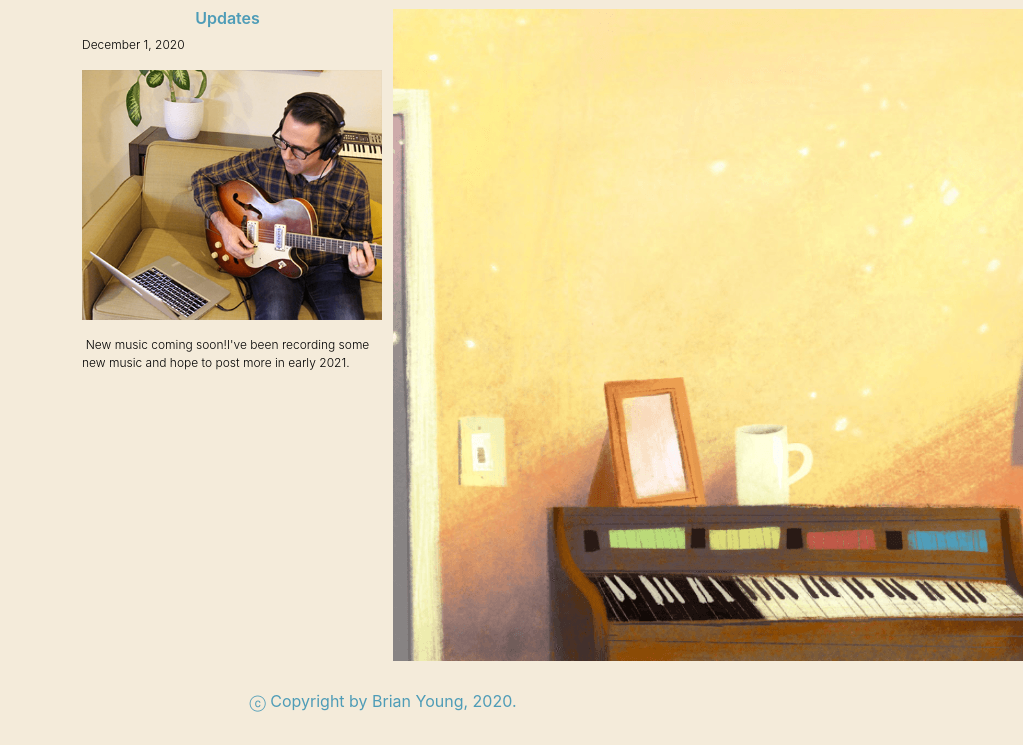
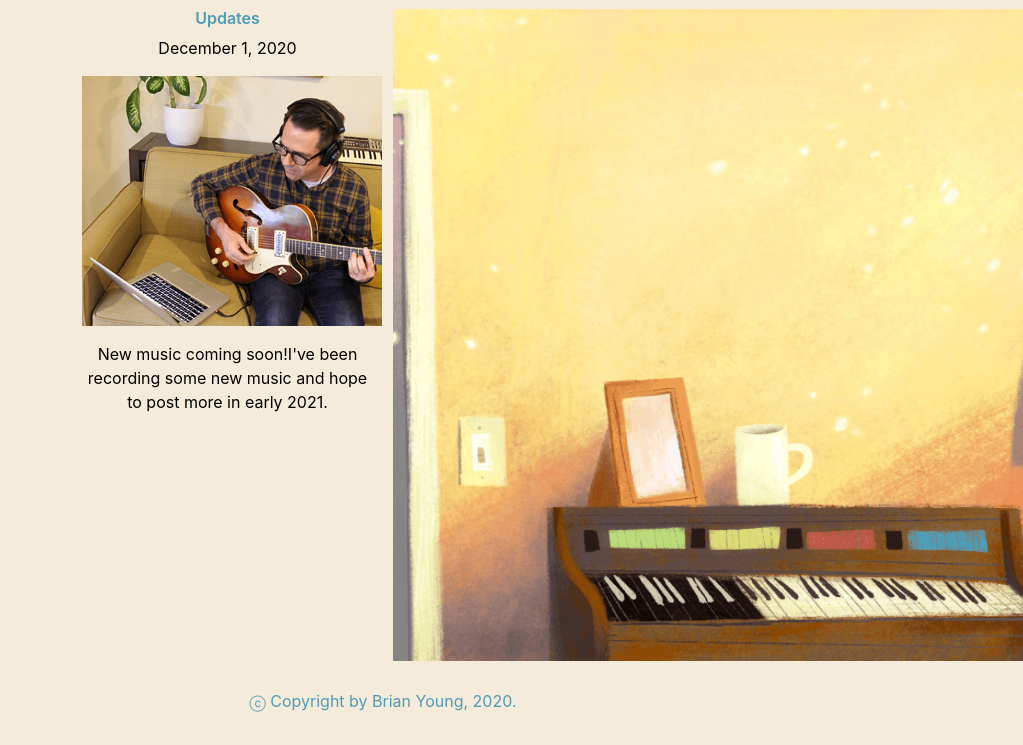
Before and after one commit to ayounglibrarian/final_project, a website: page updates.html in a window 1280 px wide. Shown: the part 55-800 px from the top of the page, without its empty margins (257-1280 px from the left). Drawn offline with nearby package versions, Linux system fonts and the light colour scheme.

Commit message:
updates text fix

```diff
--- a/updates.html
+++ b/updates.html
@@ -42,9 +42,9 @@
           <div class="row">
   <div class="column" style="background-color: transparent;">
     <h3 class="cover-heading">Updates</h3>
-    <p class="lead">December 1, 2020</p>
+    <p>December 1, 2020</p>
     <p><img src="images/brian1.png" alt="Brian playing guitar and recording" height="250" width="300"></p>
-    <p class="lead">New music coming soon!I've been recording some new music
+    <p>New music coming soon!I've been recording some new music
       and hope to post more in early 2021.</p>
 
   </div>
```
